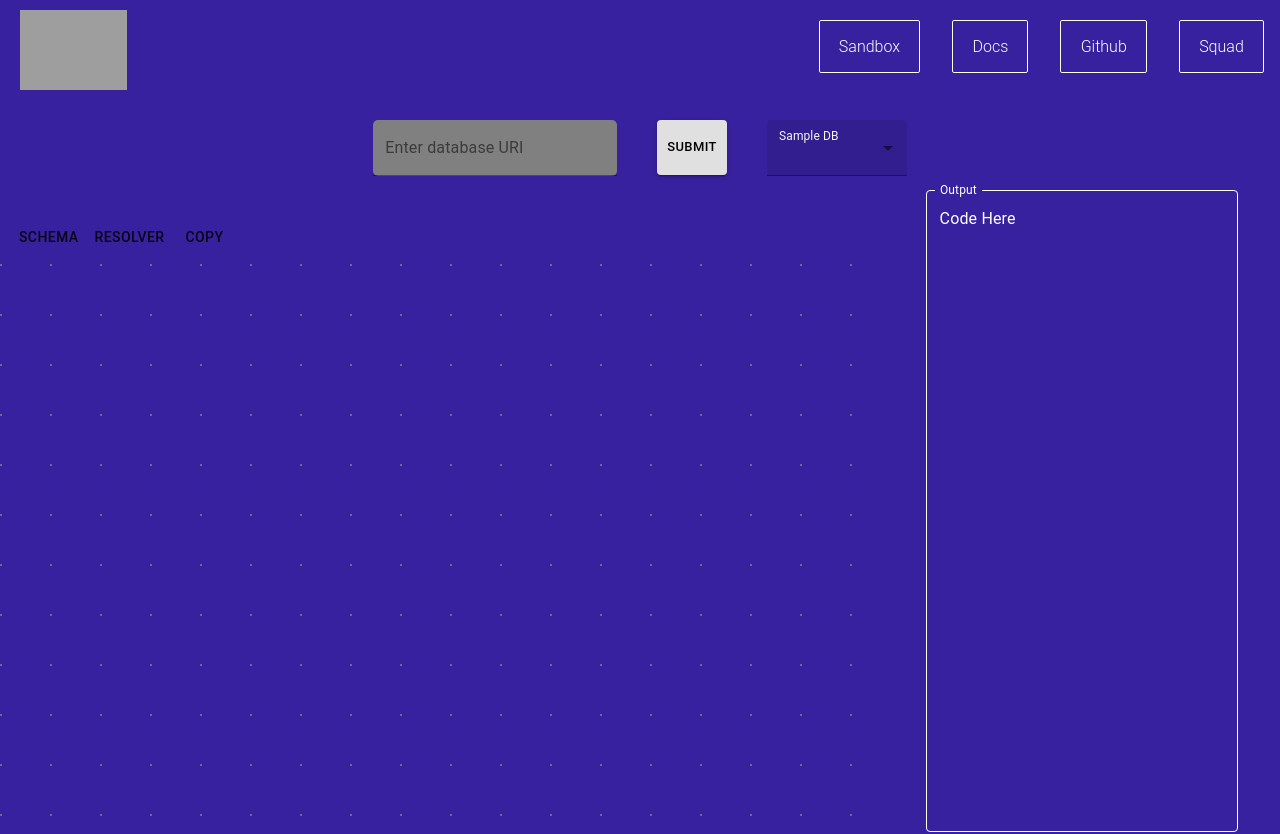
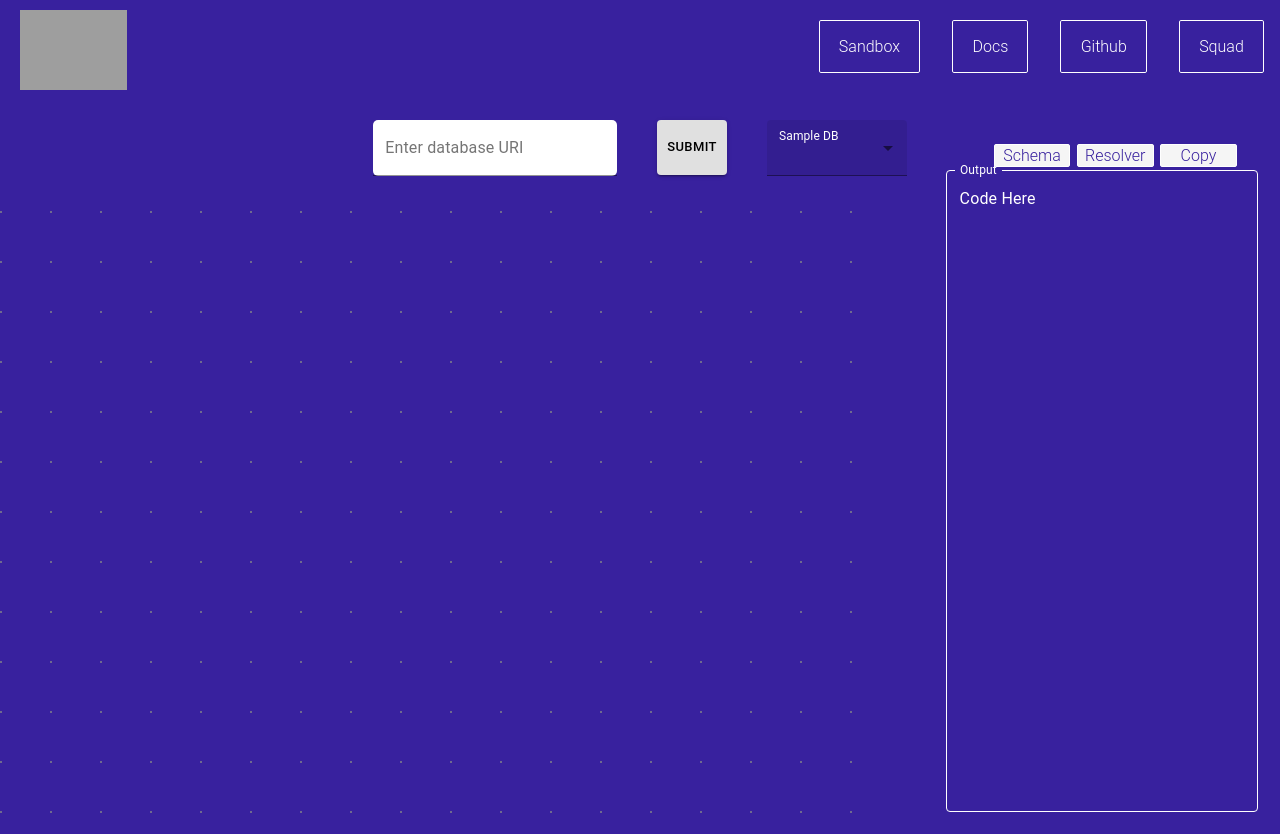
Before and after one commit to oslabs-beta/beamql, a React app: page /visualize in a window 1280 px wide. Shown: the top 834 px of the page. Built offline with nearby package versions, Linux system fonts and the light colour scheme; grey boxes are pictures that could not be loaded.

Commit message:
visualizer works

```diff
--- a/client/App.jsx
+++ b/client/App.jsx
@@ -5,6 +5,7 @@ import UriEntry from './Components/UriEntry.jsx';
 import theme from './theme';
 import { ThemeProvider } from '@material-ui/core';
 import CodeOutput from './Components/CodeOutput.jsx';
+import CodeOutputButtons from './Components/CodeOutputButtons.jsx';
 import CustomNodeExample from './Components/Diagram.jsx';
 
 // | App (contains navbar)
@@ -87,6 +88,7 @@ class App extends Component {
             </Route>
              <Route exact path="/visualize">
              <CustomNodeExample />
+             <CodeOutputButtons />
                <CodeOutput />
              </Route>
 
--- /dev/null
+++ b/client/Components/CodeOutputButtons.jsx
@@ -0,0 +1,42 @@
+import ButtonGroup from '@material-ui/core/ButtonGroup';
+import Button from '@material-ui/core/Button';
+import React, { Component } from 'react';
+import { withStyles, makeStyles } from '@material-ui/core/styles';
+
+// const useStyles = makeStyles({
+//     root: {
+//       background: 'linear-gradient(45deg, #FE6B8B 30%, #FF8E53 90%)',
+//       border: 0,
+//       borderRadius: 3,
+//       boxShadow: '0 3px 5px 2px rgba(255, 105, 135, .3)',
+//       color: 'white',
+//       height: 50,
+//       padding: '30px 30px',
+//     },
+//   });
+
+// const styles = makeStyles({
+//     root: {
+//           borderColor: "white",
+//           width: '100%',
+//           position: 'absolute',
+//           right: '0',
+//           height: '50px'
+//     }
+// });
+
+function CodeOutput () {
+    //const classes = styles();
+    //className={classes.root}
+    return (
+        <div id="Selection">
+
+        <button >Schema</button>
+        <button >Resolver</button>
+        <button >Copy</button>
+
+        </div>
+    )
+};
+
+export default CodeOutput;
--- a/client/Components/Diagram.jsx
+++ b/client/Components/Diagram.jsx
@@ -587,6 +587,7 @@ const data = {
             }
         ]
     },
+
     "foreignKeys": [
         {
             "foreign_table": "people",
@@ -760,13 +761,13 @@ const data = {
     ]
 }
 const coords = [[30, 20], [280, 20], [530, 20], [780, 20], [1030, 20], [30, 320], [280, 320], [530, 320], [780, 320], [1030, 320], [30, 620], [280, 620], [530, 620], [780, 620], [1030, 620], [30, 920], [280, 920], [530, 920], [780, 920], [1030, 920], [30, 1220], [280, 1220], [530, 1220], [780, 1220], [1030, 1220]];
-const nodes = [];
+let elements = [];
 let i =0;
 for (let [key, val] of Object.entries(data.allTables)) {
     //create a new node for the key
 
     let newNode = {
-        id: nodes.length,
+        id: `${elements.length}`,
         type: 'special',
         position: { x: coords[i][0], y: coords[i][1] },
         data: { key: key, columns: [], fks: [] }
@@ -776,20 +777,59 @@ for (let [key, val] of Object.entries(data.allTables)) {
         for (let j = 0; j < data.foreignKeys.length; j++) {
             let fkObj = data.foreignKeys[j];
             if ( fkObj.fk_columns === el.column_name && fkObj.foreign_table === key ) {
-                console.log(fkObj.fk_columns, el.column_name, fkObj.foreign_table, key);
                 newNode.data.fks.push({...fkObj, pos: el.ordinal_position})
-            } else {
-                console.log('FAIL', fkObj.fk_columns, el.column_name, fkObj.foreign_table, key);
             }
         }
 
         newNode.data.columns.push(el.column_name);
     })
 
-    nodes.push(newNode);
+    elements.push(newNode);
 }
+let edgesEls = [];
+//loop through data foreign keys (fkObject)
+for (let i = 0; i < data.foreignKeys.length; i++) {
+    //getting source id and target id
+    let sourceId = false;
+    let targetId = false;
+    let sourceColId;
+        //while loop through elements and if el.data.key === fkObject.foreign_table,
+    elements.forEach(el => {
 
+        if(el.data.key === data.foreignKeys[i].foreign_table){
 
+            sourceId = el.id;
+          for(let j = 0; j < el.data.fks.length; j++){
+                if(el.data.fks[j].fk_columns === data.foreignKeys[i].fk_columns){
+                    sourceColId = el.data.fks[j].pos;
+                }
+          }
+        }
+        if(el.data.key === data.foreignKeys[i].primary_table){
+
+            targetId = el.id;
+        }
+    })
+        //get targethandle
+        //    loop through
+        //append new edge obj to elements
+    const newEdge =  {
+        id: `e${i}`,
+        source: sourceId,
+        target: targetId,
+        sourceHandle: `${sourceColId}`,
+        type: 'smoothstep',
+        arrowHeadType: 'arrow',
+        style: { stroke: 'gray', transparency: '0.9' },
+        animated: false,
+    }
+    edgesEls.push(newEdge)
+}
+console.log('nodes', elements);
+console.log('edges', edgesEls);
+// elements.concat(edgesEls);
+elements = [...elements, ...edgesEls];
+console.log('all els', elements);
 const customNodeStyles = {
   background: '#9CA8B3',
   color: '#FFF',
@@ -801,19 +841,12 @@ const CustomNodeComponent = ({ data }) => {
     console.log(data)
   return (
     <div style={customNodeStyles}>
-      <Handle type="target" position="left" style={{ top: '20px', borderRadius: 5 }} />
+      <Handle type="target" position="left" style={{ top: '43px', borderRadius: 5 }} />
       <div className="node-key">{data.key}</div>
       {data.columns.map(el=> <div>{el}</div>)}
       <div>
-      {data.fks.map(el=> <Handle type="target" position="right" key={`${count++}`} style={{ top: `${42+(el.pos-1)*23}px`, borderRadius: 5 }} />)}
-      </div>}
-      {/*}
-      <Handle
-        type="source"
-        position="right"
-        id="b"
-        style={{ top: '95%', borderRadius: 5 }}
-      /> */}
+      {data.fks.map(el=> <Handle type="source" position="right" key={`${count++}`} id={`${el.pos}`} style={{ top: `${42+(el.pos-1)*23}px`, borderRadius: 5 }} />)}
+      </div>
     </div>
   );
 };
@@ -824,8 +857,9 @@ const nodeTypes = {
 
 const CustomNodeExample = () => {
   return (
-    <div style={{ height: 'auto', width: '70%' }}>
-      <ReactFlow elements={nodes} nodeTypes={nodeTypes}>
+    //   <div id="renderContainer" style={{ position: 'absolute', right: 0 }}>
+    <div style={{ height: 'auto', width: '70%'}}>
+      <ReactFlow elements={elements} nodeTypes={nodeTypes}>
       <Background id="erdbackground"
       variant="dots"
       gap={50}
@@ -833,6 +867,7 @@ const CustomNodeExample = () => {
     />
     </ReactFlow>
     </div>
+    // </div>
   );
 };
 
--- a/client/Components/UriEntry.jsx
+++ b/client/Components/UriEntry.jsx
@@ -55,12 +55,13 @@ export default function UriEntry () {
         </Select>
         </FormControl>
         </form>
-        <ButtonGroup size="large" color="primary" aria-label="large outlined primary button group">
-  <Button>Schema</Button>
-  <Button>Resolver</Button>
-  <Button>Copy</Button>
-</ButtonGroup>
+              <div>
+       {/* <ButtonGroup id="Selection"size="large" color="primary" aria-label="large outlined primary button group">
+   <Button>One</Button>
+   <Button>Two</Button>
+   <Button>Three</Button>
+ </ButtonGroup> */}
         </div>
-
+        </div>
     )
 }
--- a/client/application.scss
+++ b/client/application.scss
@@ -65,16 +65,43 @@ Justify-Content: center;
 #choiceButton{
   margin-right: 80%;
 }
+
+#Selection {
+  display: flex;
+  position: absolute;
+  justify-content: flex-end;
+  width: 20%;
+  right: 40px;
+  top: 18%;
+}
+
+#Selection button {
+  display:inline-block;
+  border:0.1em solid #FFFFFF;
+  background-color: whitesmoke;
+  margin:0 0.2em .2em .2em;
+  font-size: 1em;
+  border-radius:0.12em;
+  width: 30%;
+  // box-sizing: border-box;
+  text-decoration:none;
+  font-family:'Roboto',sans-serif;
+  font-weight:300;
+  color: rgb(56, 33, 158);
+  text-align:center;
+  transition: all 0.2s solid black;
+}
+
 #codebox{
   display: flex;
   position: absolute;
   top: 20%;
-  right: 0%;
   width: 23%;
   height: auto;
-  justify-content: flex-start;
-  margin: 30px;
-  padding-right: 30px;
+  right: 20px;
+  justify-content: flex-end;
+  margin: 10px;
+  padding-right: 10px;
 }
 
 #outlined-multiline-static {
@@ -93,8 +120,6 @@ Justify-Content: center;
 #erdbackground {
   display: flex;
   position: absolute;
-  width: 70%;
-  height: auto;
 }
 
 .MuiOutlinedInput-notchedOutline {
@@ -112,19 +137,16 @@ legend, fieldset {
   color: white;
 }
 
-
-
 #uribox {
   display: flex;
   margin-left: auto;
   margin-right: auto;
-  // border: 3px solid black;
   justify-content: center;
   border-radius: 1px;
 }
 
 #demo-simple-select-filled-label {
-  color: whitesmoke
+  color: white
 }
 
 input, select, textarea{
@@ -132,8 +154,8 @@ input, select, textarea{
 }
 
 #filled-basic {
-  color: whitesmoke;
-  background-color: grey;
+  color: white;
+  background-color: white;
   border-radius: 5px;
 }
 .MuiSelect-nativeInput {
```
Also changed, not shown: client/Components/CodeOutput.jsx (+6 -2 lines).
